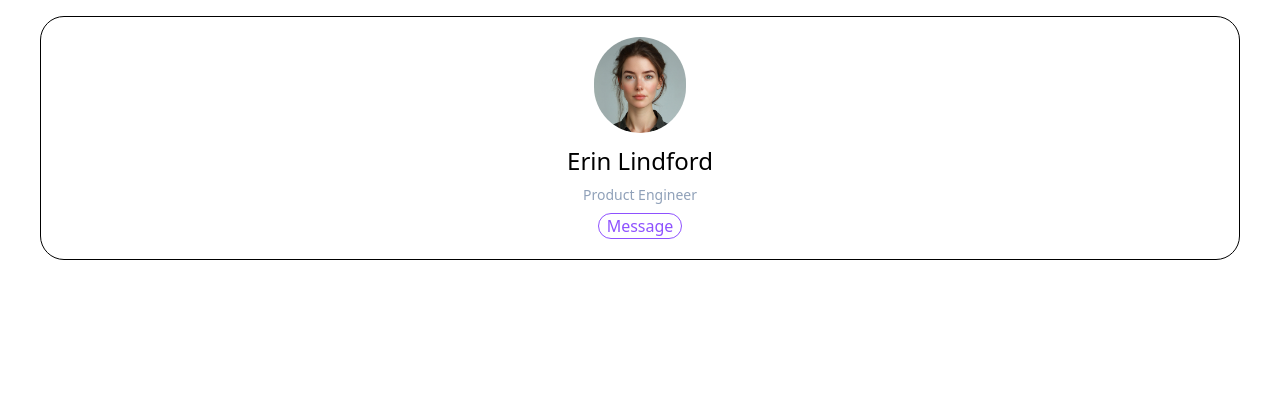
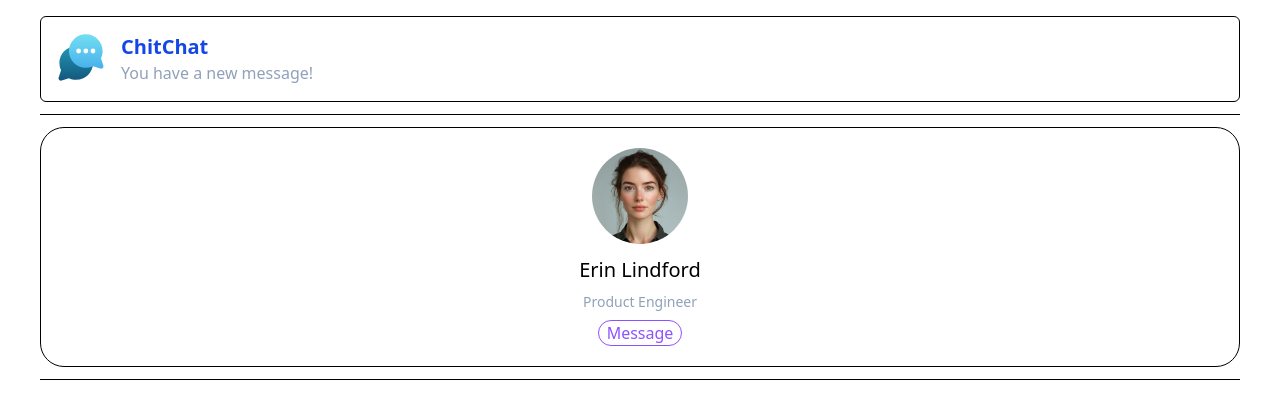
Before and after one commit to developer-kyul/learn-tailwind-vite, a website built with Vite: page src/utility-classes.html in a window 1280 px wide. Shown: the part 124-530 px from the top of the page. Built offline with nearby package versions, Linux system fonts and the light colour scheme; a web font is replaced by a local one.

Commit message:
유틸리티 클래스 - position

```diff
--- a/src/utility-classes.html
+++ b/src/utility-classes.html
@@ -18,19 +18,31 @@
     <a href="/index.html">메인 페이지 이동</a>
     <br />
     <h1 class="my-5 text-3xl font-bold text-blue-950">유틸리티 클래스</h1>
+
+    <div class="border rounded-md p-4 pl-20 relative">
+      <strong class="text-xl text-blue-700">ChitChat</strong>
+      <p class="text-slate-400">You have a new message!</p>
+      <img
+        class="w-12 h-12 absolute top-4 left-4"
+        src="./assets/images/chit-chat.svg"
+        alt=""
+      />
+    </div>
+    <hr class="my-3" />
     <figure class="bg-white p-5 rounded-3xl border min-w-96">
       <img
-        class="w-23 h-24 rounded-full mx-auto"
+        class="w-24 h-24 rounded-full mx-auto"
         src="./assets/images/character-01.jpg"
         alt=""
       />
       <figcaption class="flex flex-col gap-2 items-center mt-3">
-        <p class="text-2xl font-medium">Erin Lindford</p>
+        <p class="text-xl font-medium">Erin Lindford</p>
         <p class="text-sm text-slate-400">Product Engineer</p>
         <button class="border px-2 rounded-full text-violet-500" type="button">
           Message
         </button>
       </figcaption>
     </figure>
+    <hr class="my-3" />
   </body>
 </html>
```
